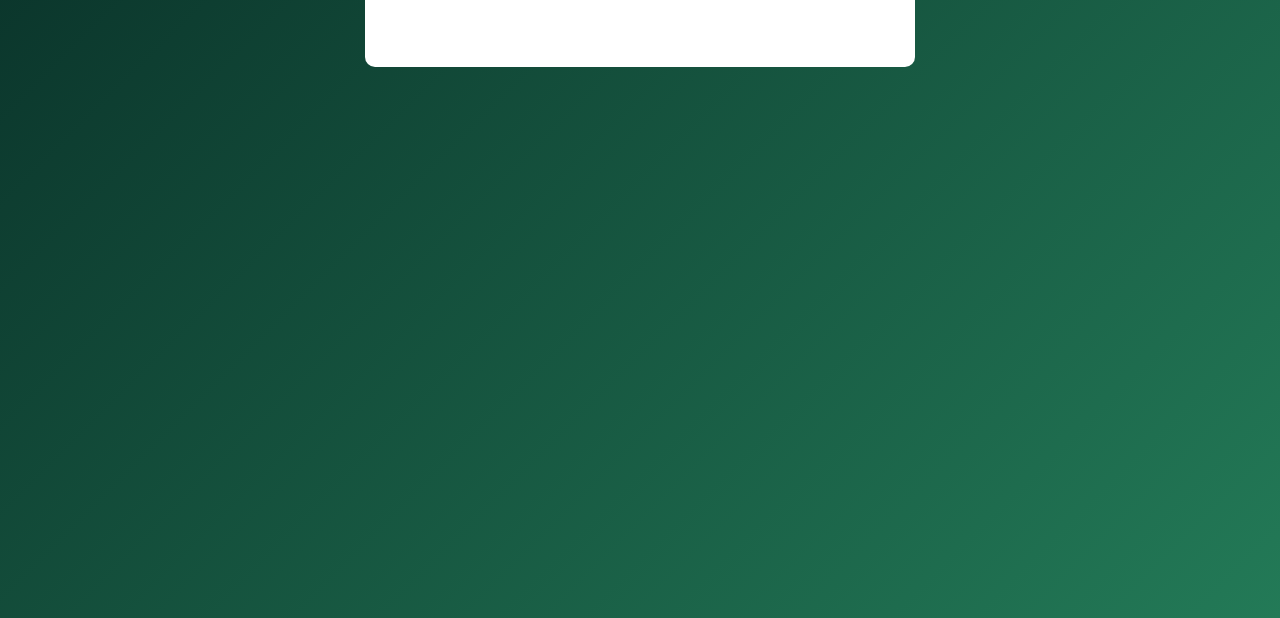
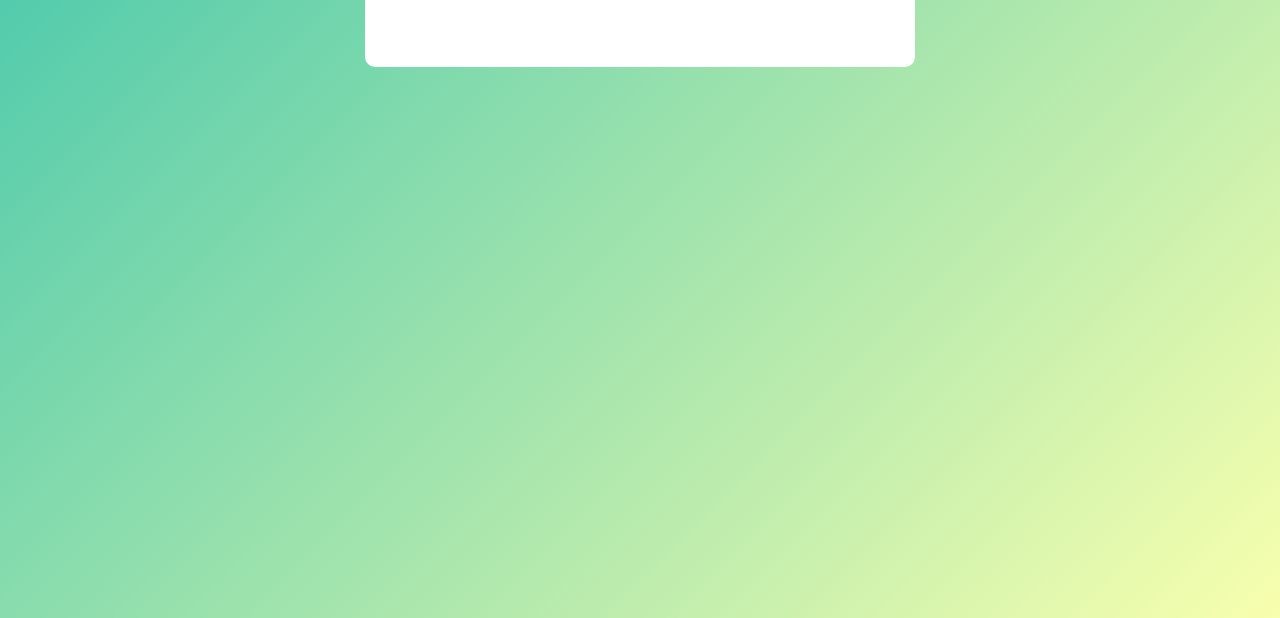
Before and after one commit to aappy01/NotebookApp, a plain HTML site: page index.html in a window 1280 px wide. Shown: the part 182-800 px from the top of the page. Drawn offline with Linux system fonts and the light colour scheme.

Commit message:
second commit

```diff
--- a/style.css
+++ b/style.css
@@ -7,7 +7,7 @@
 .container{
   width: 100%;
   min-height: 100vh;
-  background: linear-gradient(135deg, #093028, #237A57);
+  background: linear-gradient(135deg, #43C6AC, #F8FFAE);
   padding: 10px;
 }
 .notebook{
```
Also changed, not shown: index.html (+1 -1 lines).
